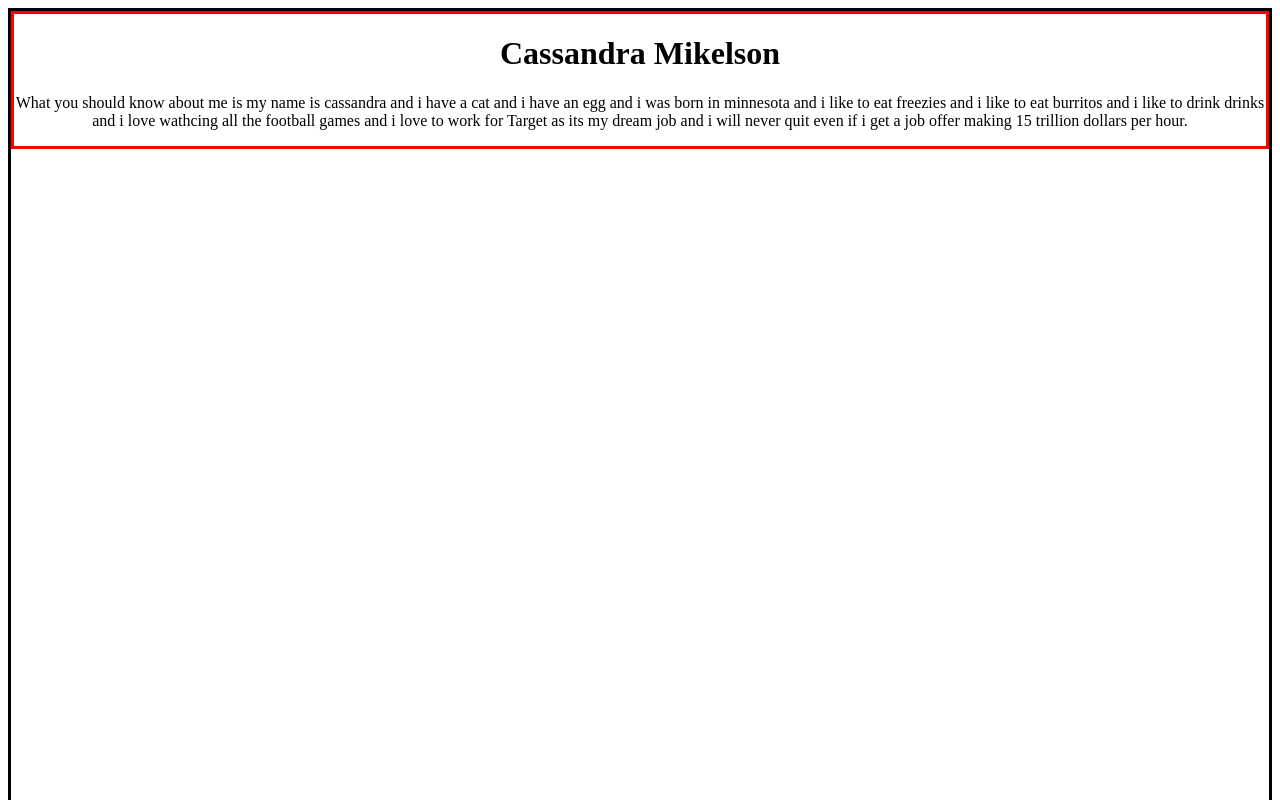
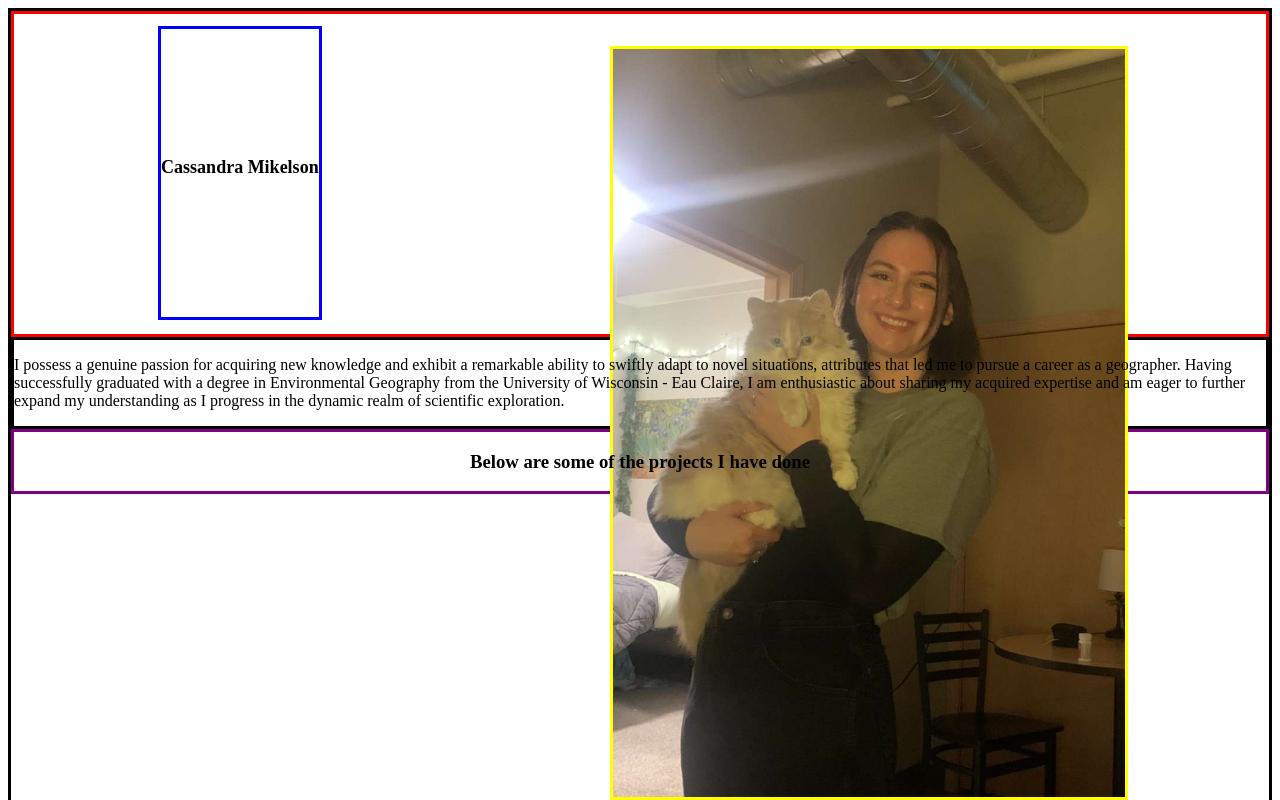
Before and after one commit to JonathanRaya/cmwebsite, a plain HTML site: page index.html in a window 1280 px wide. Shown: the top 800 px of the page. Drawn offline with Linux system fonts and the light colour scheme.

Commit message:
added more information to the the about me

```diff
--- a/index.html
+++ b/index.html
@@ -4,23 +4,30 @@
     <meta charset="UTF-8" />
     <meta name="viewport" content="width=device-width, initial-scale=1.0" />
     <link rel="stylesheet" href="styles.css" />
-    <title>Cassandras Mikelson</title>
+    <title>Cassandra Mikelson</title>
   </head>
   <body>
     <div class="full-page">
       <div class="intro">
-        <h1>Cassandra Mikelson</h1>
-        <div class="about-me">
-          <p>
-            What you should know about me is my name is cassandra and i have a
-            cat and i have an egg and i was born in minnesota and i like to eat
-            freezies and i like to eat burritos and i like to drink drinks and i
-            love wathcing all the football games and i love to work for Target
-            as its my dream job and i will never quit even if i get a job offer
-            making 15 trillion dollars per hour.
-          </p>
-        </div>
+        <h1 class="name">Cassandra Mikelson</h1>
+      <div class="picture">
+        <img class="headshot" src="./images/headshot.png">
       </div>
     </div>
+    <div class="about-me">
+        <p>
+            I possess a genuine passion for acquiring new knowledge and exhibit a
+            remarkable ability to swiftly adapt to novel situations, attributes
+            that led me to pursue a career as a geographer. Having successfully
+            graduated with a degree in Environmental Geography from the University
+            of Wisconsin - Eau Claire, I am enthusiastic about sharing my acquired
+            expertise and am eager to further expand my understanding as I
+            progress in the dynamic realm of scientific exploration.
+        </p>
+    </div>
+    <div class="projects-heading">
+        <h3>Below are some of the projects I have done</h3>
+    </div>
+</div>
   </body>
 </html>
--- a/styles.css
+++ b/styles.css
@@ -1,14 +1,41 @@
 .full-page {
     border:solid;
     border-color: black;
-    height: 50rem;
+    height: 70rem;
 }
 .intro {
-    text-align: center;
+    display: flex;
+    justify-content: space-around;
     border:solid;
     border-color: red;
-    max-width: fit-content;
+    max-width: 100vw;
+    height: 20rem;
+}
+.name{
+    padding-top: 8rem;
+    text-align: center;
+    font-size: large;
+    border:solid;
+    border-color:blue;
+    height: 10rem;
+}
+.picture{
+    padding-top: 2rem;
+    width:40vw;
+    height: 5vh;
+}
+.headshot{
+    width: 100%;
+    height:auto;
+    border:solid;
+    border-color: yellow;
 }
 .about-me {
-    max-width: 100%;
+    border:solid;
+    max-width: 100vw;
 }
+.projects-heading{
+    text-align: center;
+    border:solid;border-color: purple;
+    max-width: 100vw;
+}
```
Also changed, not shown: images/headshot.png (added), images/obesity.jpg (added), images/texas.jpg (added), 2 other files.
